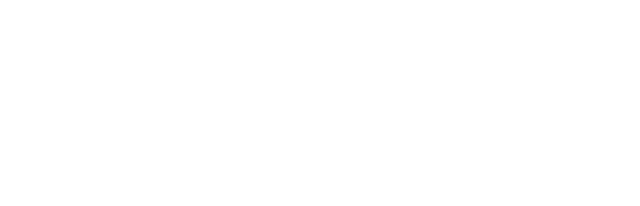
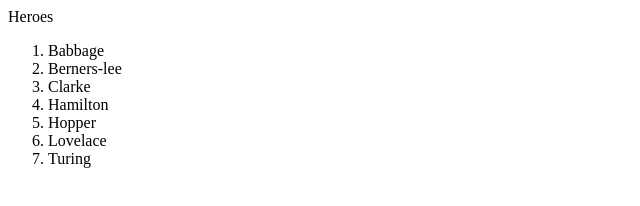
Before and after one commit to Paulina-1983/Trabajo-Heroes, a website: page views/index.html in a window 1280 px wide. Shown: the whole page, without its empty margins (0-640 px from the left). Drawn offline with Linux system fonts and the light colour scheme.

Commit message:
corregido

```diff
--- a/app.js
+++ b/app.js
@@ -1,9 +1,7 @@
 const express = require('express');
 const app = express();
 const path = require('path');
-app.listen(3030,()=> console.log('servidor corriendo en el puerto 3030'));
-app.get('/',(req,res)=> res.send('bienvenidos'));
-
+let port = 3030
 app.use(express.static('public'));
 
 app.get('/',(req,res)=> res.sendFile(path.join(__dirname,'/views/index.html')));
@@ -14,3 +12,5 @@ app.get('/hamilton',(req,res)=>res.sendFile(path.join(__dirname,'views','hamilto
 app.get('/hopper',(req,res)=>res.sendFile(path.join(__dirname,'views','hopper.html')));
 app.get('/lovelace',(req,res)=>res.sendFile(path.join(__dirname,'views','lovelace.html')));
 app.get('/turing',(req,res)=>res.sendFile(path.join(__dirname,'views','turing.html')));
+
+app.listen(port,()=> console.log('servidor corriendo en el puerto 3030'));
--- a/views/index.html
+++ b/views/index.html
@@ -6,7 +6,19 @@
     <meta name="viewport" content="width=device-width, initial-scale=1.0">
     <title>Document</title>
 </head>
+<header>Heroes</header>
 <body>
+    <ol>
+        <li>Babbage</li>
+        <li>Berners-lee</li>
+        <li>Clarke</li>
+        <li>Hamilton</li>
+        <li>Hopper</li>
+        <li>Lovelace</li>
+        <li>Turing</li>
+        </li>
+    </ol>
 
 </body>
+<footer></footer>
 </html>
```
